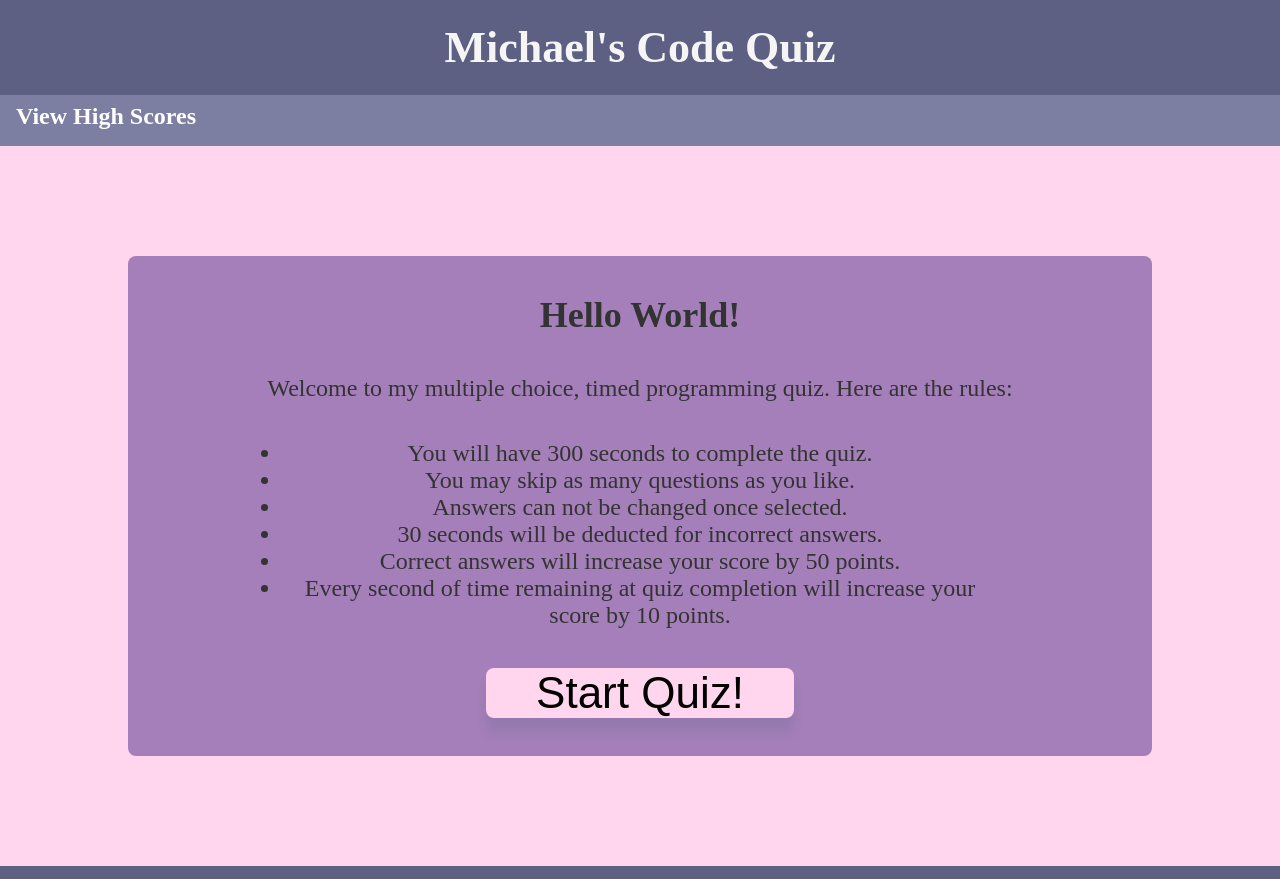
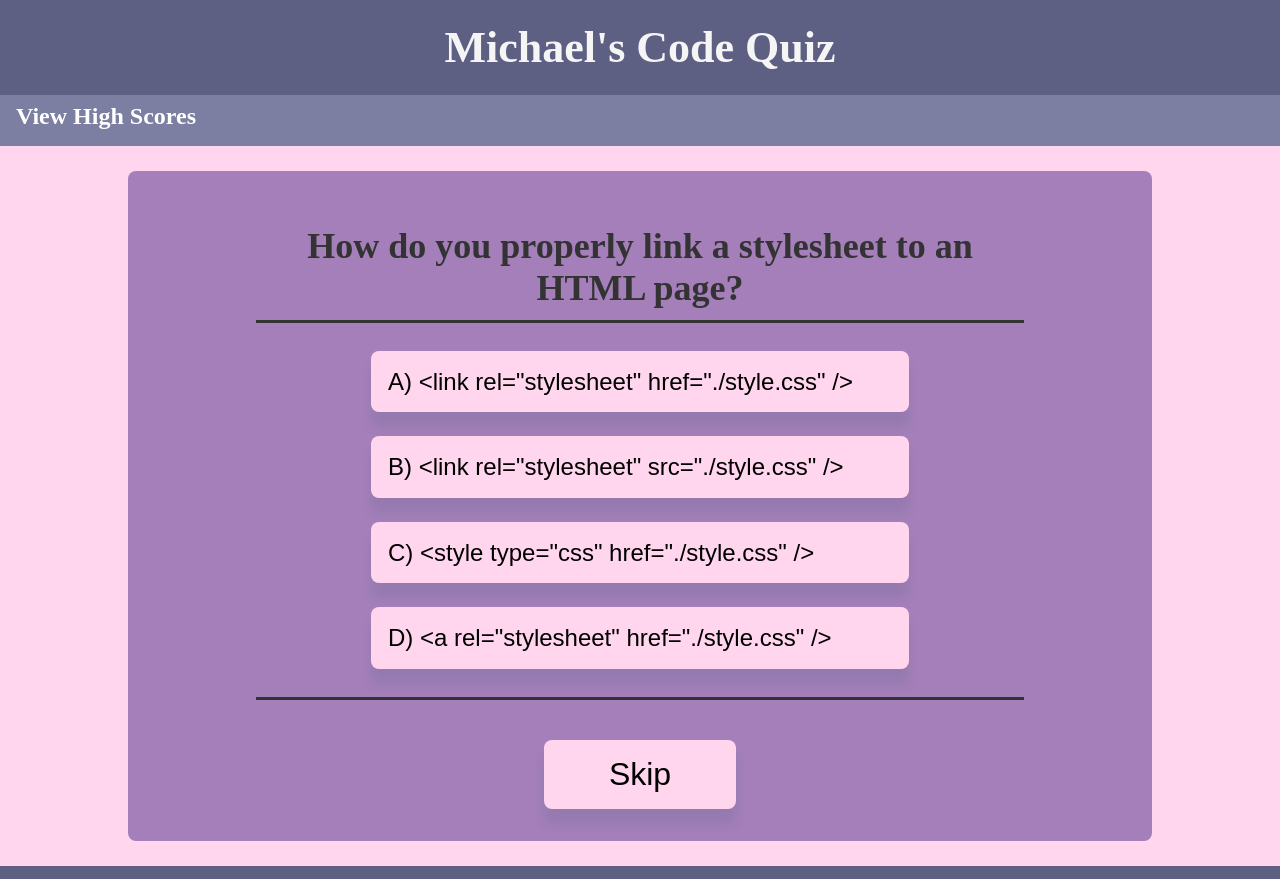
Before and after one commit to michael-rodriguez22/WEB-API-CHALLENGE-code-quiz, a plain HTML site: page index.html in a window 1280 px wide. Both pictures are taken after a click on the button "Start Quiz!". Shown: the top 879 px of the page. Drawn offline with Linux system fonts and the light colour scheme.

Commit message:
question render function implemented

```diff
--- a/assets/js/questions.js
+++ b/assets/js/questions.js
@@ -1,6 +1,6 @@
 const questions = [
   {
-    question: "How you properly link a stylesheet to an HTML page?",
+    text: "How do you properly link a stylesheet to an HTML page?",
     answers: [
       'A) <link rel="stylesheet" href="./style.css" />',
       'B) <link rel="stylesheet" src="./style.css" />',
@@ -10,7 +10,7 @@ const questions = [
     correct: "A",
   },
   {
-    question:
+    text:
       "How would you properly access the third item of an array named 'myArray' in Javascript?",
     answers: [
       "A) myArray(3)",
@@ -21,13 +21,13 @@ const questions = [
     correct: "C",
   },
   {
-    question:
+    text:
       "Which of the following values is considered truthy in Javascript?",
     answers: ["A) undefined", 'B) "0"', "C) 0", 'D) ""'],
     correct: "B",
   },
   {
-    question: "What is a regular expression?",
+    text: "What is a regular expression?",
     answers: [
       "A) A pattern for matching characters or groups of characters in strings.",
       "B) Any singular arithmetic operation, such as multiplying a number by another number.",
@@ -37,13 +37,13 @@ const questions = [
     correct: "A",
   },
   {
-    question:
+    text:
       "Which of the following time complexities is most efficient as input size increases?",
     answers: ["A) O(n)", "B) O(log n)", "C) O(1)", "D) O(n log n)"],
     correct: "C",
   },
   {
-    question: "Which of the following best describes Node.js?",
+    text: "Which of the following best describes Node.js?",
     answers: [
       "A) A Javascript library designed to more easily interface with the DOM.",
       "B) A platform for hosting websites and web apps.",
@@ -53,7 +53,7 @@ const questions = [
     correct: "C",
   },
   {
-    question: "What does ORM stand for?",
+    text: "What does ORM stand for?",
     answers: [
       "A) Objective Regulation Mechanism",
       "B) Official React Manual",
@@ -63,7 +63,7 @@ const questions = [
     correct: "D",
   },
   {
-    question: "What is one advantage of using GraphQL?",
+    text: "What is one advantage of using GraphQL?",
     answers: [
       "A) You are able to display data from your server in a preformatted graph.",
       "B) GraphQL is the only way to make requests to a database with a Node.js backend.",
@@ -73,7 +73,7 @@ const questions = [
     correct: "D",
   },
   {
-    question:
+    text:
       "Which of the following is the best description of Responsive Web Design?",
     answers: [
       "A) Implementing user feedback and review functionality in all of your websites.",
@@ -84,7 +84,7 @@ const questions = [
     correct: "C",
   },
   {
-    question: "What is a Progressive Web Application?",
+    text: "What is a Progressive Web Application?",
     answers: [
       "A) An app that must be downloaded on a mobile device through an app store.",
       "B) An app that uses tools such as service workers and manifests to replicate functionalities of native apps.",
--- a/assets/js/quiz.js
+++ b/assets/js/quiz.js
@@ -21,8 +21,29 @@ function pageLoad() {
 
 pageLoad();
 
+// render question
+let questionCounter = 0;
+
+function renderQuestion(question) {
+  sections.intro.style.display = "none";
+  sections.questionCard.style.display = "flex";
+  document.getElementById("question-text-el").innerText = question.text;
+  for (let i = 0; i < question.answers.length; i++) {
+    let btn = document.createElement("button");
+    btn.className = "answer-choice";
+    btn.innerText = question.answers[i];
+    // btn.onclick = captureAnswer();
+    document.getElementById("answers-container-el").appendChild(btn)
+  }
+}
+
 // begin quiz
-function beginQuiz() {}
+function beginQuiz() {
+  // beginCountDown();
+  questionCounter = 0;
+  renderQuestion(questions[questionCounter])
+}
+
 // begin quiz
 // timer starts counting down
 // render first question
--- a/index.html
+++ b/index.html
@@ -42,23 +42,21 @@
             Every second of time remaining at quiz completion will increase your score by 10 points.
           </li>
         </ul>
-        <button id="start-button">Start Quiz!</button>
+        <button onclick="beginQuiz()">Start Quiz!</button>
       </section>
       <section id="question-card" class="question-card ">
-        <h3 id="question-text-el">What is the answer?</h3>
+        <h3 id="question-text-el"></h3>
         <div id="answers-container-el">
-          <button class="answer-choice">A) The answer is this.</button>
+          <!-- <button class="answer-choice">A) The answer is this.</button>
           <button class="answer-choice">B) The answer is this.</button>
           <button class="answer-choice">C) The answer is this.</button>
-          <button class="answer-choice">D) The answer is this.</button>
+          <button class="answer-choice">D) The answer is this.</button> -->
         </div>
-        <div id="question-notification-el">
-          <p>Incorrect. The correct answer was: A) The answer is this.</p>
-        </div>
+        <div id="question-notification-el"></div>
         <button id="skip-button-el" class="question-submit">Skip</button>
-        <button id="continue-button-el" class="question-submit ">
-          Continue
-        </button>
+        <!-- <button id="continue-button-el" class="question-submit"> -->
+          <!-- Continue -->
+        <!-- </button> -->
       </section>
       <section id="results" class="results ">
         <p>Number of questions answered correctly:</p>
```
